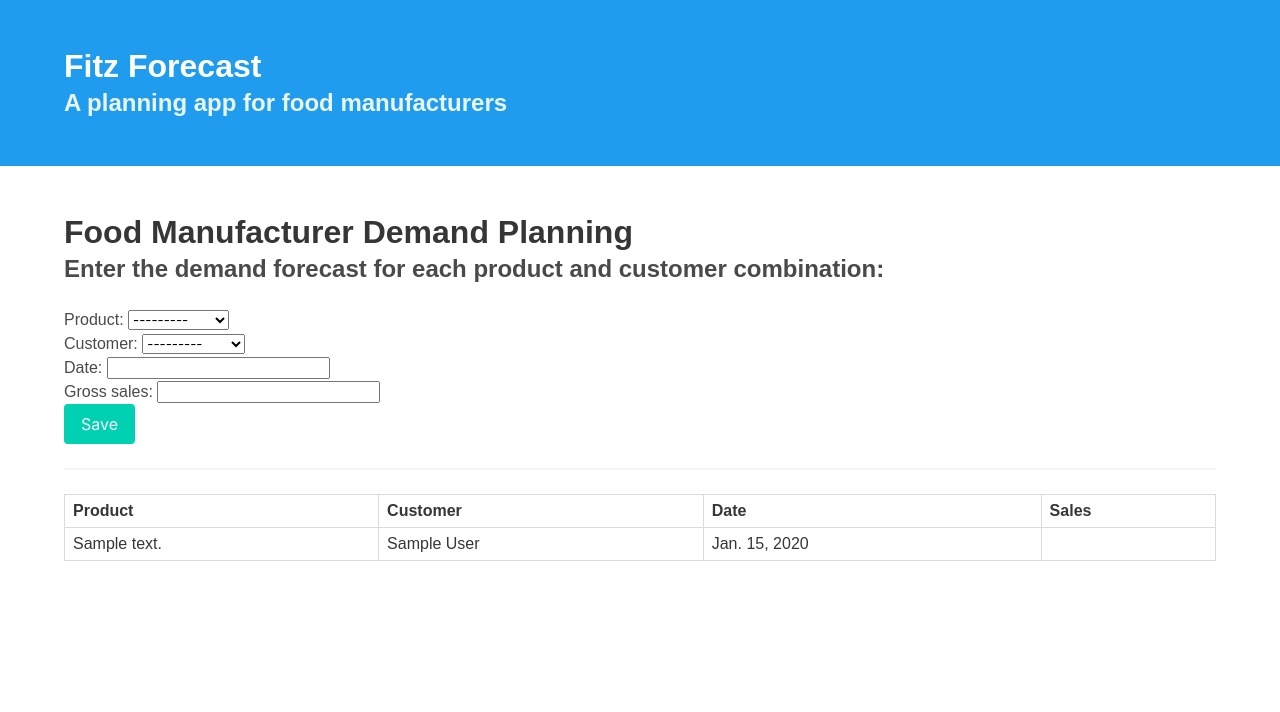
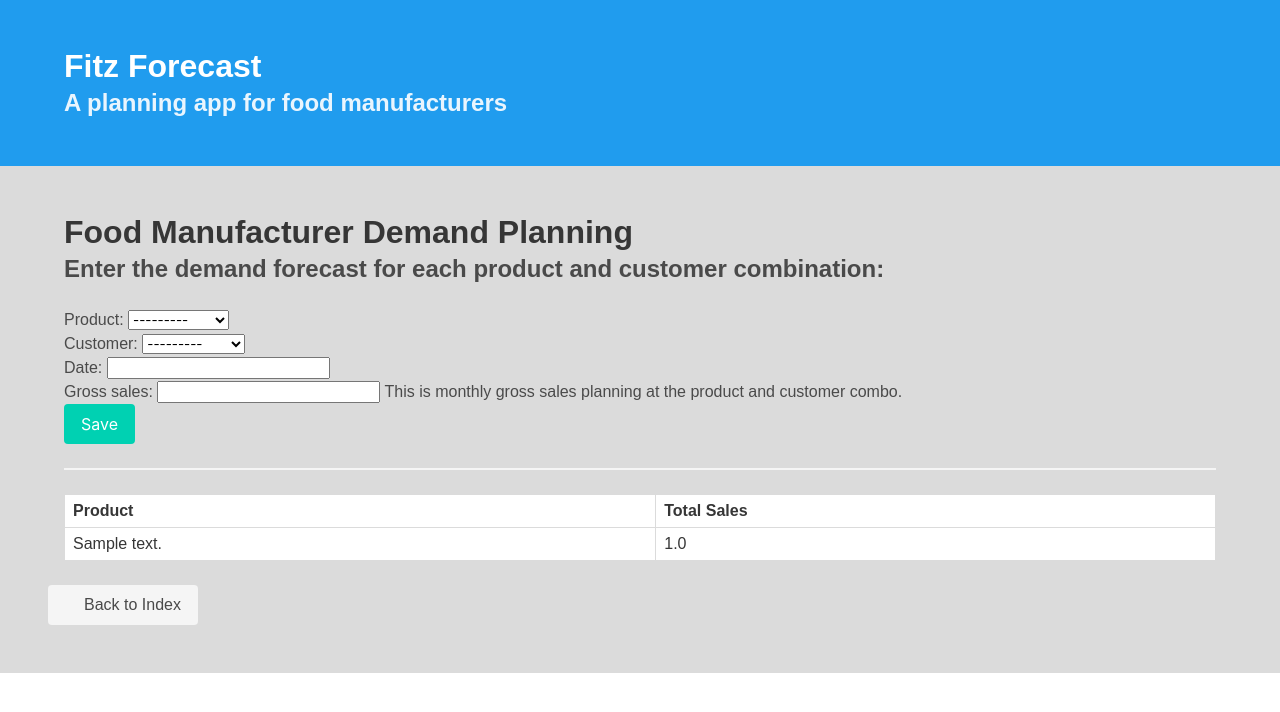
Before and after one commit to afitzer/Demand-Planning, a Django app: page /ff/planning/ in a window 1280 px wide. Shown: the top 712 px of the page. Run offline with Django 4.2, Linux system fonts and the light colour scheme; tables that the repository leaves empty hold one stand-in row (values such as "Sample post").

Commit message:
agg prod in planning

```diff
--- a/fitzforecast/forms.py
+++ b/fitzforecast/forms.py
@@ -1,8 +1,8 @@
 from django import forms
-from .models import Product, Customer, GrossSales
+from .models import Product, Customer
 
 class PlanningForm(forms.Form):
     product = forms.ModelChoiceField(queryset=Product.objects.all())
     customer = forms.ModelChoiceField(queryset=Customer.objects.all())
     date = forms.DateField()
-    gross_sales = forms.IntegerField()
+    gross_sales = forms.IntegerField(required=True, help_text='This is monthly gross sales planning at the product and customer combo.')
--- a/fitzforecast/templates/fitzforecast/index.html
+++ b/fitzforecast/templates/fitzforecast/index.html
@@ -34,7 +34,7 @@
                 </div>
             </div>
         </section>
-        <section class="section">
+        <section class="section has-background-grey-lighter">
             <div class="container">
                 To be an "overview & welcome" page once logged in
                 <div class="content">
--- a/fitzforecast/templates/fitzforecast/planning.html
+++ b/fitzforecast/templates/fitzforecast/planning.html
@@ -35,7 +35,7 @@
                 </div>
             </div>
         </section>
-        <section class="section">
+        <section class="section has-background-grey-lighter">
             <div class="container">
                 <h1 class="title">Food Manufacturer Demand Planning</h1>
                 <h2 class="subtitle">Enter the demand forecast for each product and customer combination:</h2>
@@ -49,23 +49,27 @@
                     <thead>
                         <tr>
                             <th>Product</th>
-                            <th>Customer</th>
-                            <th>Date</th>
-                            <th>Sales</th>
+                            <th>Total Sales</th>
                         </tr>
                     </thead>
                     <tbody>
-                        {% for item in data %}
+                        {% for item in product_sales %}
                         <tr>
-                            <td>{{ item.product }}</td>
-                            <td>{{ item.customer }}</td>
-                            <td>{{ item.date }}</td>
-                            <td>{{ item.sales }}</td>
+                            <td>{{ item.description }}</td>
+                            <td>{{ item.total_sales }}</td>
                         </tr>
                         {% endfor %}
                     </tbody>
                 </table>
             </div>
+            <div class="mt-5" class="container">
+                <a href="{% url 'index' %}" class="button is-light">
+                    <span class="icon">
+                        <i class="fas fa-arrow-left"></i>
+                    </span>
+                    <span>Back to Index</span>
+                </a>
+            </div>
         </section>
     </body>
 
--- a/fitzforecast/views.py
+++ b/fitzforecast/views.py
@@ -4,8 +4,9 @@
 # import plotly.express as px
 # from django.http import JsonResponse
 from django.shortcuts import render
-from .models import GrossSales
+from .models import GrossSales, Product
 from .forms import PlanningForm
+from django.db.models import Sum
 
 def index(request):
     grosssales = GrossSales.objects.all()
@@ -28,4 +29,5 @@
     else:
         form = PlanningForm()
         data = GrossSales.objects.all()
-        return render(request, 'fitzforecast/planning.html', {'form': form, 'data': data})
+        product_sales = Product.objects.annotate(total_sales=Sum('grosssales__gross_sales')).values('description', 'total_sales')
+        return render(request, 'fitzforecast/planning.html', {'form': form, 'data': data, 'product_sales': product_sales})
```
